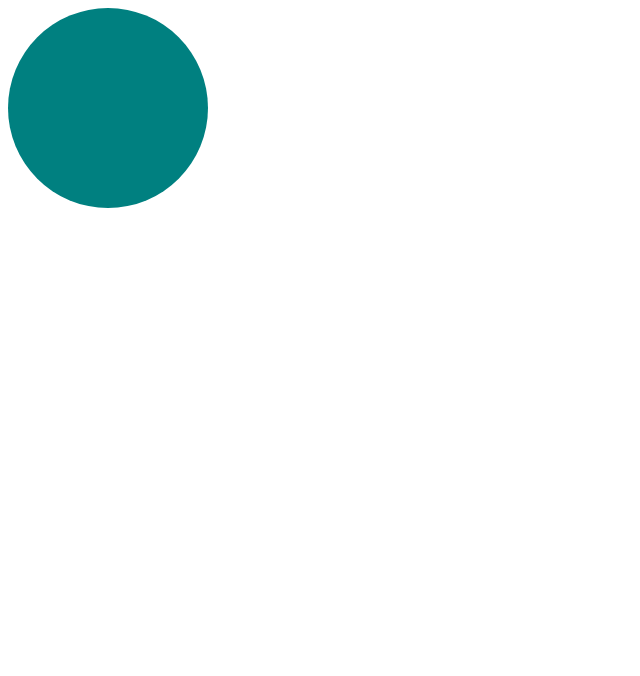
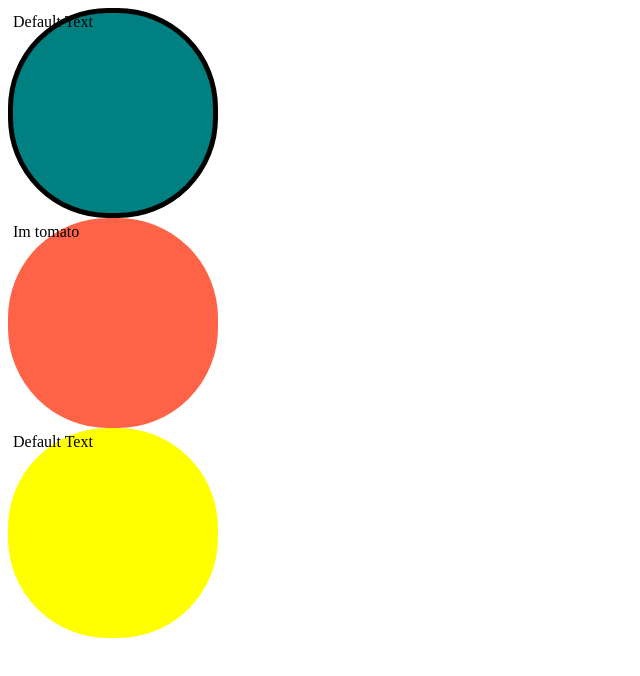
Before and after one commit to gayoungyeom/react-master, a React (Create React App) app: page / in a window 1280 px wide. Shown: the top 676 px of the page, without its empty margins (0-640 px from the left). Built offline with nearby package versions, Linux system fonts and the light colour scheme.

Commit message:
add: optional 타입 설정

```diff
--- a/src/App.tsx
+++ b/src/App.tsx
@@ -2,7 +2,13 @@
 import Circle from './Circle';
 
 function App() {
-  return <Circle bgColor="teal" />;
+  return (
+    <div>
+      <Circle bgColor="teal" borderColor="black" />
+      <Circle bgColor="tomato" text="Im tomato" />
+      <Circle bgColor="yellow" />
+    </div>
+  );
 }
 
 export default App;
--- a/src/Circle.tsx
+++ b/src/Circle.tsx
@@ -1,18 +1,30 @@
 import styled from 'styled-components';
+
+interface ContainerProps {
+  bgColor: string;
+  borderColor: string;
+}
 
 interface CircleProps {
   bgColor: string;
+  borderColor?: string;
+  text?: string;
 }
 
-const Container = styled.div<CircleProps>`
+const Container = styled.div<ContainerProps>`
   width: 200px;
   height: 200px;
   background-color: ${(props) => props.bgColor};
+  border: 5px solid ${(props) => props.borderColor};
   border-radius: 100px;
 `;
 
-function Circle({ bgColor }: CircleProps) {
-  return <Container bgColor={bgColor} />;
+function Circle({ bgColor, borderColor, text = 'Default Text' }: CircleProps) {
+  return (
+    <Container bgColor={bgColor} borderColor={borderColor ?? bgColor}>
+      {text}
+    </Container>
+  );
 }
 
 export default Circle;
```
